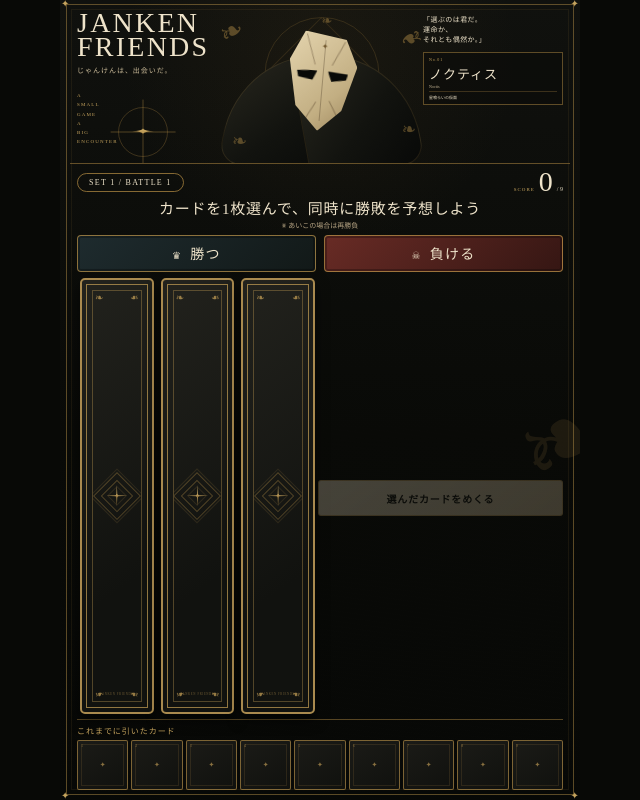
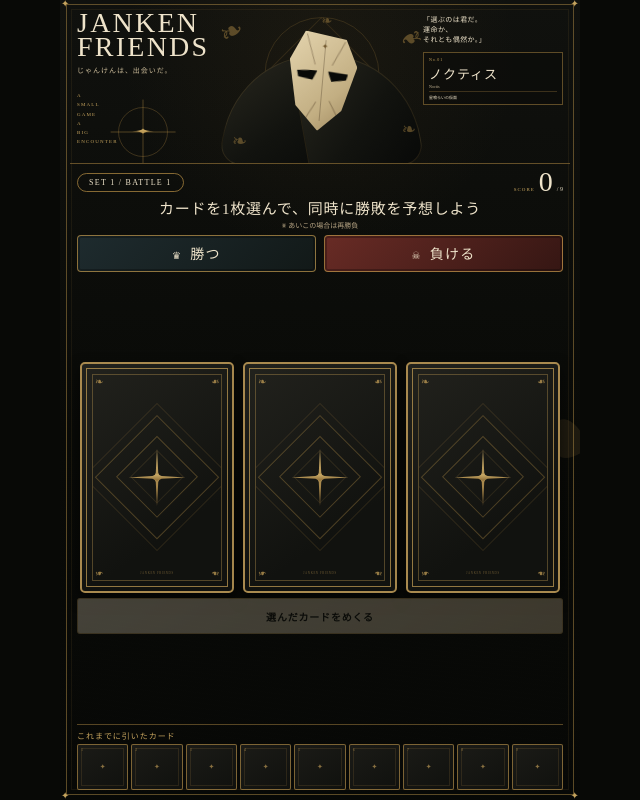
Before and after one commit to wani01-dot/reimagined-octo-fortnight, a Next.js app: page / in a window 1280 px wide. Shown: the whole page, without its empty margins (320-960 px from the left). Built offline with nearby package versions, Linux system fonts and the light colour scheme.

Commit message:
Update globals.css

```diff
--- a/app/globals.css
+++ b/app/globals.css
@@ -2297,3 +2297,440 @@ button {
     height: 34px;
   }
 }
+/* =========================================================
+   CARD PROPORTION FIX
+   iPhoneでもカード比率を固定する最終補正
+========================================================= */
+
+/*
+  カードエリアそのものを
+  残り高さいっぱいに引き伸ばさない
+*/
+.card-stage {
+  min-height: 0;
+
+  display: flex;
+  flex-direction: column;
+  align-items: stretch;
+  justify-content: center;
+}
+
+
+/*
+  3枚のカードは横幅から高さを決める。
+  これで画面の高さに引っ張られなくなる。
+*/
+.main-cards {
+  width: 100%;
+  height: auto;
+
+  min-height: 0;
+
+  display: grid;
+
+  grid-template-columns:
+    repeat(3, minmax(0, 1fr));
+
+  align-items: center;
+
+  gap: clamp(6px, 1.8vw, 9px);
+
+  padding: 0 3px;
+
+  perspective: 1200px;
+}
+
+
+/*
+  メインカード
+  約 2 : 3 のトランプ比率
+*/
+.playing-card {
+  width: 100%;
+  height: auto;
+
+  aspect-ratio: 2 / 3;
+
+  min-width: 0;
+  min-height: 0;
+
+  padding: 0;
+
+  position: relative;
+
+  border: 0;
+
+  background: transparent;
+
+  perspective: 1000px;
+
+  transition:
+    transform 0.2s ease,
+    filter 0.2s ease;
+}
+
+
+/*
+  内側もカード比率に追従
+*/
+.playing-card-inner {
+  position: absolute;
+
+  inset: 0;
+
+  width: 100%;
+  height: 100%;
+
+  transform-style: preserve-3d;
+
+  transition:
+    transform
+    0.62s
+    cubic-bezier(
+      0.2,
+      0.68,
+      0.24,
+      1
+    );
+}
+
+
+/* =========================================================
+   CARD FRONT
+   線画がカード中央に綺麗に入るよう調整
+========================================================= */
+
+.main-hand {
+  width: 72%;
+  height: 58%;
+
+  position: absolute;
+
+  z-index: 6;
+
+  left: 14%;
+  top: 18%;
+
+  display: flex;
+  align-items: center;
+  justify-content: center;
+
+  color: #171713;
+}
+
+
+/*
+  SVGを文字扱いせず、
+  カード内の図版として固定
+*/
+.main-hand .hand-art {
+  display: block;
+
+  width: 100%;
+  height: 100%;
+
+  overflow: visible;
+
+  color: #171713;
+}
+
+
+/*
+  グーは少し大きく
+*/
+.card-front.rock .main-hand {
+  width: 76%;
+  height: 61%;
+
+  left: 12%;
+  top: 17%;
+}
+
+
+/*
+  チョキは指が長いので
+  上下方向を少し広めに
+*/
+.card-front.scissors .main-hand {
+  width: 69%;
+  height: 62%;
+
+  left: 15.5%;
+  top: 15%;
+}
+
+
+/*
+  パーは横幅を少し広く
+*/
+.card-front.paper .main-hand {
+  width: 77%;
+  height: 61%;
+
+  left: 11.5%;
+  top: 16%;
+}
+
+
+/* =========================================================
+   RESULT OVERLAY
+   カード比率変更後の位置補正
+========================================================= */
+
+.result-overlay {
+  width:
+    calc(
+      (100% - 18px) / 3
+    );
+
+  height: 100%;
+
+  top: 0;
+}
+
+.position-0 {
+  left: 3px;
+}
+
+.position-1 {
+  left: 50%;
+
+  transform: translateX(-50%);
+}
+
+.position-2 {
+  right: 3px;
+}
+
+
+/*
+  真ん中だけresultAppearのtransformと
+  translateXが衝突するので個別処理
+*/
+.position-1 {
+  animation:
+    middleResultAppear
+    0.35s
+    0.52s
+    both;
+}
+
+@keyframes middleResultAppear {
+  from {
+    opacity: 0;
+
+    transform:
+      translateX(-50%)
+      translateY(5px)
+      scale(1.08);
+  }
+
+  to {
+    opacity: 1;
+
+    transform:
+      translateX(-50%)
+      translateY(0)
+      scale(1);
+  }
+}
+
+
+/* =========================================================
+   RESULT SIZE
+========================================================= */
+
+.result-word {
+  font-size:
+    clamp(
+      24px,
+      7.2vw,
+      36px
+    );
+}
+
+.prediction-result {
+  min-width: 92%;
+  max-width: 108%;
+
+  padding: 4px 3px;
+}
+
+
+/* =========================================================
+   FLIP BUTTON
+========================================================= */
+
+.flip-button {
+  flex: 0 0 auto;
+
+  width: 100%;
+
+  height:
+    clamp(
+      31px,
+      4.5dvh,
+      38px
+    );
+
+  margin-top:
+    clamp(
+      4px,
+      0.65dvh,
+      6px
+    );
+}
+
+
+/* =========================================================
+   BATTLE PANEL HEIGHT DISTRIBUTION
+========================================================= */
+
+.battle-panel {
+  grid-template-rows:
+    auto
+    auto
+    auto
+    minmax(0, 1fr)
+    auto
+    auto;
+}
+
+
+/*
+  カードステージに巨大な余白ができた場合でも
+  カード自体は伸ばさず中央配置
+*/
+.card-stage {
+  overflow: visible;
+}
+
+
+/* =========================================================
+   HISTORY
+========================================================= */
+
+.history-panel {
+  flex: 0 0 auto;
+}
+
+.history-cards {
+  width: 100%;
+
+  height:
+    clamp(
+      37px,
+      5.7dvh,
+      48px
+    );
+}
+
+
+/*
+  履歴カードの手もSVGとして固定
+*/
+.history-card .hand-art {
+  display: block;
+
+  width: 76%;
+  height: 76%;
+
+  position: absolute;
+
+  z-index: 3;
+
+  left: 12%;
+  top: 12%;
+
+  color: #171713;
+}
+
+
+/* =========================================================
+   DECORATION
+   iOSで装飾文字がカラー絵文字化するのを抑える
+========================================================= */
+
+.back-flower,
+.enemy-branches,
+.enemy-leaf,
+.frame-star,
+.spark,
+.history-star,
+.mask-star,
+.result-star {
+  font-family:
+    "Times New Roman",
+    Georgia,
+    serif;
+
+  font-variant-emoji: text;
+}
+
+
+/* =========================================================
+   iPHONE SHORT HEIGHT
+========================================================= */
+
+@media (max-height: 760px) {
+
+  .top-panel {
+    flex-basis: 116px;
+  }
+
+  .main-cards {
+    gap: 6px;
+  }
+
+  .playing-card {
+    aspect-ratio: 2 / 3;
+  }
+
+  .history-cards {
+    height: 36px;
+  }
+
+  .prediction-button {
+    height: 28px;
+  }
+
+  .next-button {
+    height: 31px;
+  }
+}
+
+
+/* =========================================================
+   VERY SHORT iPHONE
+========================================================= */
+
+@media (max-height: 680px) {
+
+  .top-panel {
+    flex-basis: 101px;
+  }
+
+  .playing-card {
+    aspect-ratio: 2 / 3;
+  }
+
+  .main-cards {
+    gap: 5px;
+  }
+
+  .prediction-button {
+    height: 25px;
+  }
+
+  .instruction h2 {
+    font-size: 9px;
+  }
+
+  .history-cards {
+    height: 31px;
+  }
+
+  .next-button {
+    height: 28px;
+  }
+}
```
